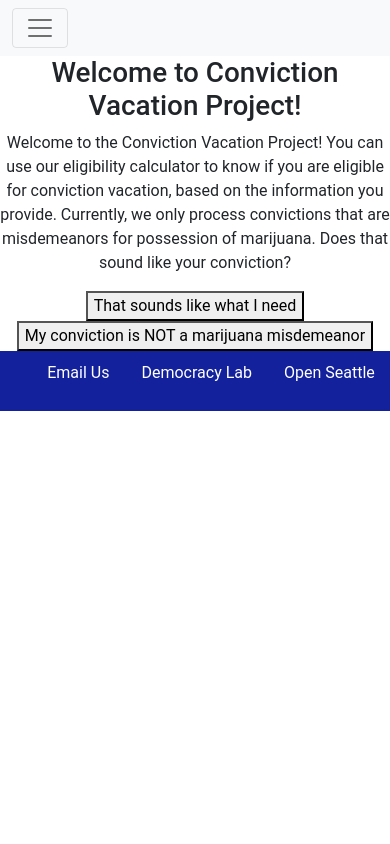
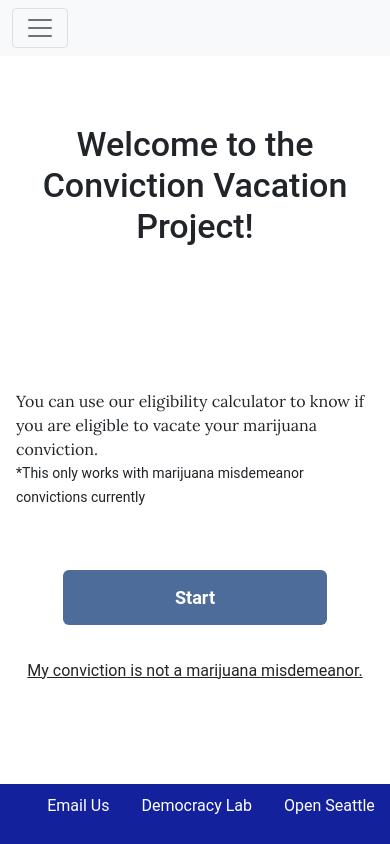
Before and after one commit to openseattle/clearviction-v1, a React (Create React App) app: page /calculator in a window 390 px wide. Built offline with nearby package versions, Linux system fonts and the light colour scheme.

Commit message:
Add mobile styles for calculator Add className prop for Button Add css file for both calculator pages

```diff
--- /dev/null
+++ b/src/CSS/Calculator.css
@@ -0,0 +1,62 @@
+.calc-grid {
+  display: flex;
+  flex-direction: column;
+  align-items: center;
+}
+
+.calc-col {
+  flex: 1;
+}
+
+.calc-button {
+  background-color: #4e6c99;
+  color: #fff;
+  border: 0;
+  box-shadow: none;
+  border-radius: 6px;
+  width: calc(100vw - 7em);
+  height: 3em;
+  max-width: 264px;
+  font-size: 1.13em;
+  font-weight: bold;
+  margin-bottom: 1em;
+}
+
+.calc-col.title {
+  font-size: 2.125em;
+  margin: 2em 1em;
+  font-style: normal;
+}
+
+.calc-col.body {
+  margin: 1em 1em 0;
+  text-align: left;
+}
+
+.calc-col.body p {
+  font-family: "Lora", serif;
+  margin-bottom: 0;
+}
+
+.calc-col.body span {
+  text-decoration: underline;
+  cursor: pointer;
+}
+
+/* ! This section is for mobile */
+@media only screen and (max-width: 600px) {
+  .calc-grid {
+    height: calc(100vh - 60px);
+  }
+
+  .calc-landing-text {
+    flex: 1 1 100%;
+    flex-grow: 1;
+    flex-shrink: 1;
+    flex-basis: 100%;
+  }
+}
+
+/* ! This section is for desktop */
+@media only screen and (min-width: 601px) {
+}
--- a/src/CSS/layout.css
+++ b/src/CSS/layout.css
@@ -1,5 +1,5 @@
 .footer-cont {
-  /* position: fixed; */
+  position: fixed;
   left: 0;
   bottom: 0;
   width: 100%;
--- a/src/Components/Button.jsx
+++ b/src/Components/Button.jsx
@@ -1,10 +1,12 @@
 import React from "react";
 
 /** Button used on the Calculator pages */
-const Button = ({text, onClick}) => {
-	return (
-		<button onClick={onClick}>{text}</button>
-	);
-}
+const Button = ({ text, onClick, className = "" }) => {
+  return (
+    <button onClick={onClick} className={className}>
+      {text}
+    </button>
+  );
+};
 
 export default Button;
--- a/src/Pages/CalculatorLanding.jsx
+++ b/src/Pages/CalculatorLanding.jsx
@@ -1,7 +1,7 @@
 import React from "react";
 import { useHistory } from "react-router-dom";
 import Button from "../Components/Button";
-//! Import css
+import "../CSS/Calculator.css";
 
 /** The page that gets displayed when a user clicks the Calculator link in the Nav Bar
  * Will always show welcome message, description and a start button
@@ -25,15 +25,32 @@ const CalculatorLanding = () => {
   };
 
   return (
-    <div>
-      <h1>Welcome to Conviction Vacation Project!</h1>
-      {/* // TODO Import the figma text */}
-      <p>Welcome to the Conviction Vacation Project! You can use our eligibility calculator to know if you are eligible for conviction vacation, based on the information you provide. Currently, we only process convictions that are misdemeanors for possession of marijuana. Does that sound like your conviction?</p>
+    <div className="calc-grid">
+
+      <h1 className="calc-col title">
+        Welcome to the Conviction Vacation Project!
+      </h1>
+
+      <div className="calc-col body">
+        <p>
+          You can use our eligibility calculator to know if you are eligible to
+          vacate your marijuana conviction.
+        </p>
+        <small>
+          *This only works with marijuana misdemeanor convictions currently
+        </small>
+      </div>
 
       {/* When a user clicks this they will begin the questionaire */}
-      <Button text="That sounds like what I need" onClick={onStartClick} />
-       {/* When a user clicks this they will be sent to Ineligible*/}
-      <Button text="My conviction is NOT a marijuana misdemeanor" onClick={onIneligibleClick} />
+      <Button className="calc-button" text="Start" onClick={onStartClick} />
+
+      {/* When a user clicks this they will be sent to Ineligible*/}
+      <div className="calc-col body">
+        <span onClick={onIneligibleClick}>
+          My conviction is not a marijuana misdemeanor.
+        </span>
+      </div>
+
     </div>
   );
 };
--- a/src/Pages/CalculatorQuestion.jsx
+++ b/src/Pages/CalculatorQuestion.jsx
@@ -1,11 +1,18 @@
 import React from "react";
 import Button from "../Components/Button";
 import { useParams, useHistory } from "react-router-dom";
+import "../CSS/Calculator.css";
 
 // data import
 import Questions from "../data/calculatorQuestions.json";
 
-//**! Thoughts on Data Structure: for the answers array --> we could also use tupules -->  "answers": [ ["yes", 0], ["no", 1],["text to display", 2]] --> or keep it as is --> reinforced data rules vs. nesting ??*/
+/**
+ * ! Thoughts on Data Structure
+ * for the answers array we could also use tupules
+ * "answers": [ ["yes", 0], ["no", 1],["text to display", 2]]
+ *  or keep it as is
+ * reinforced data rules vs. nesting ??
+ */
 
 /** A page to display an individual question from the question list */
 const CalculatorQuestion = () => {
@@ -19,25 +26,37 @@ const CalculatorQuestion = () => {
    * and destructure the question properties: question, tooltip, and answers
    */
   const { question, tooltip, answers, next_question } = Questions.filter(
-    //no longer need to change ID to integer
+    // no longer need to change ID to integer
     (q) => q.id == number
   )[0];
 
   const handleClick = (i) => {
-    //grabbing index value at next_question[i] --> pushing to history --> history will trickle down to filter function on line 19 to update the question.
+    /**
+     * grabbing index value at next_question[i]
+     * pushing to history
+     * history will trickle down to filter function on line 19 to update the question.
+     */
     history.push(`/calculator/${next_question[i]}`);
   };
 
   return (
-    <div>
-      <h1>{question}</h1>
+    <div className="calc-grid">
+      <h1 className="calc-col body">{question}</h1>
       {tooltip}
-      <ul>
+      <div className="calc-col">
         {answers.map((a, i) => (
-          // adding index to handleClick function --> i will determine which index to grab from within next_question array --> which corresponds to the answer's index within answers array.
-          <Button text={a} onClick={() => handleClick(i)} />
+          /**
+           * adding index to handleClick function
+           * will determine which index to grab from within next_question array
+           * which corresponds to the answer's index within answers array.
+           */
+          <Button
+            className="calc-button"
+            text={a}
+            onClick={() => handleClick(i)}
+          />
         ))}
-      </ul>
+      </div>
     </div>
   );
 };
```
